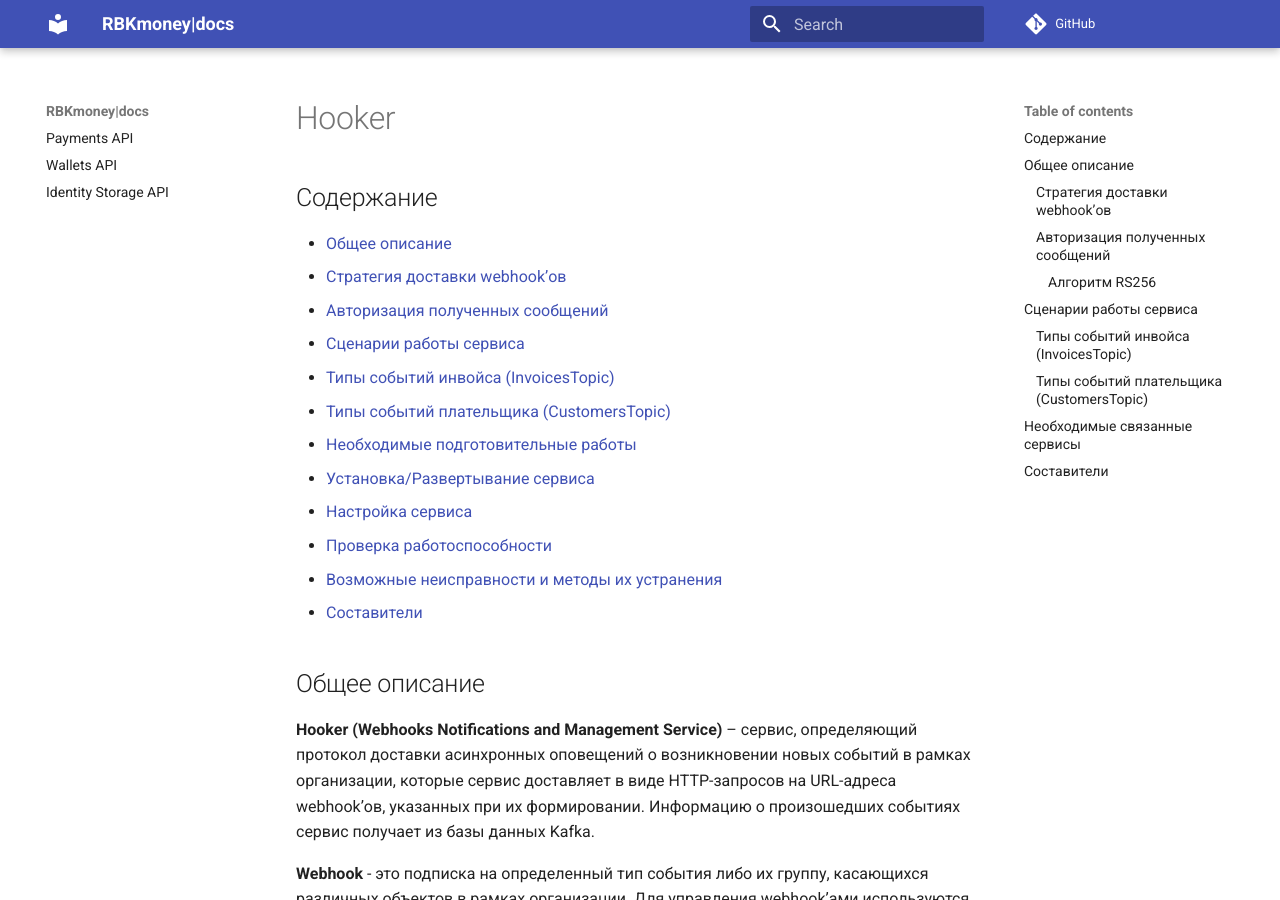
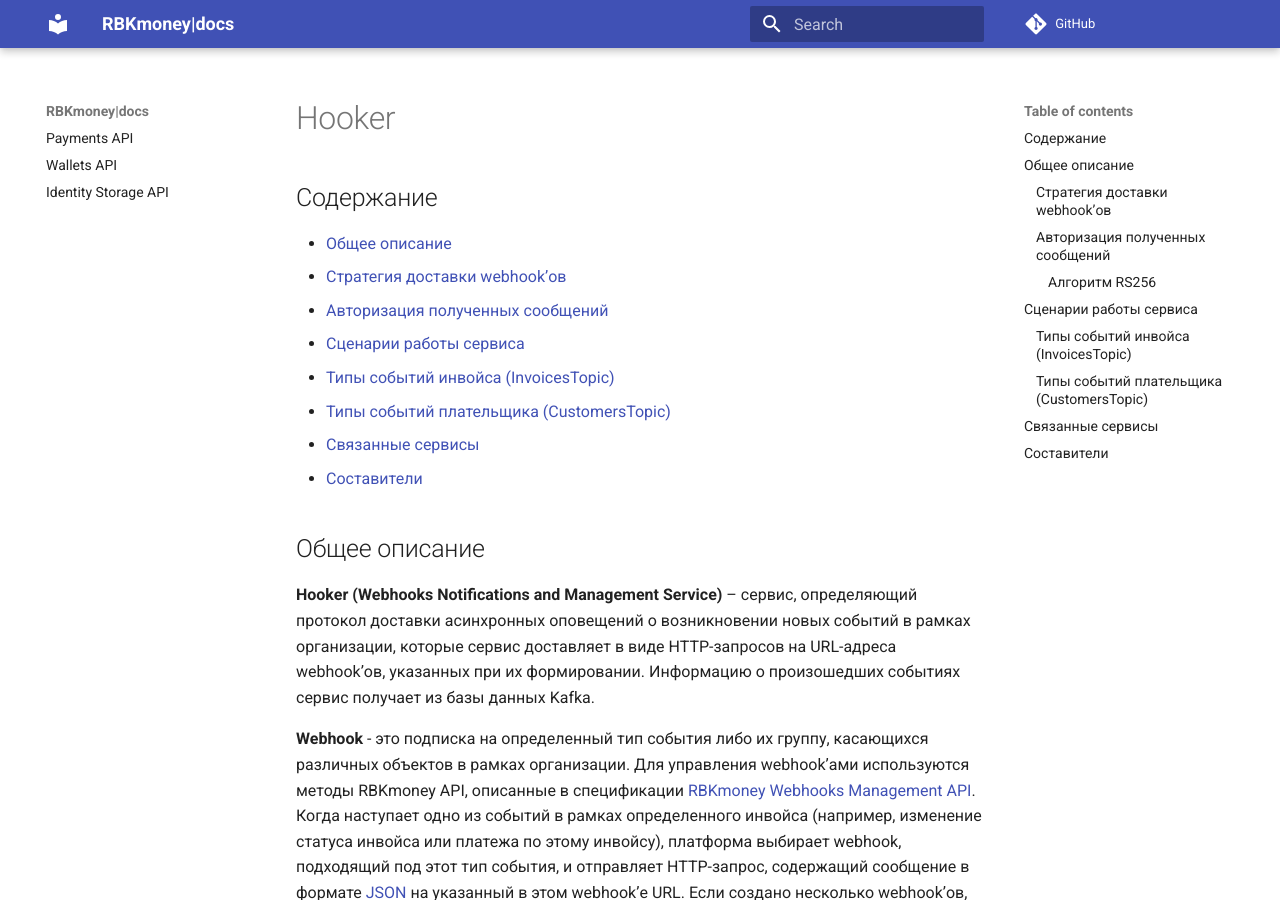
Before and after one commit to rbkmoney/docs, an MkDocs documentation site: the page built from content/docs/readme/Hooker/Hooker_Readme.md, in a window 1280 px wide and 900 px high. Built offline with MkDocs 1.6.1 and Material for MkDocs 9.7.7, drawn with Linux system fonts in a browser that asks for light colours; nearby versions of some CDN libraries; comment, search, counter and statistics services are not loaded; some of the changed text lies outside the part shown.

Commit message:
Corrections for Hooker

```diff
--- a/content/docs/readme/Hooker/Hooker_Readme.md
+++ b/content/docs/readme/Hooker/Hooker_Readme.md
@@ -9,11 +9,7 @@
 - [Сценарии работы сервиса](#Сценарии-работы-сервиса)
   - [Типы событий инвойса (InvoicesTopic)](#Типы-событий-инвойса-(InvoicesTopic))
   - [Типы событий плательщика (CustomersTopic)](#Типы-событий-плательщика-(CustomersTopic))
-- [Необходимые подготовительные работы](#Необходимые-подготовительные-работы)
-- [Установка/Развертывание сервиса](#Установка/Развертывание-сервиса)
-- [Настройка сервиса](#Настройка-сервиса)
-- [Проверка работоспособности](#Проверка-работоспособности)
-- [Возможные неисправности и методы их устранения](#Возможные-неисправности-и-методы-их-устранения)
+- [Связанные сервисы](#Cвязанные-сервисы)
 - [Составители](#Составители)
 
 
@@ -60,7 +56,7 @@
 ### Типы событий плательщика (CustomersTopic)
 Подробное описание webhook'ов для типов событий плательщика описано на примере [кейса создания рекуррента](https://github.com/volkov-sergei/coredocs/tree/master/docs/Readme/Hooker/Кейс создания рекуррента.md).
 
-## Необходимые связанные сервисы
+## Cвязанные сервисы
 Для корректной работы сервиса, ему необходимо поддерживать связь с базой данных Kafka и сервисом Hellgate.
 
 ## Составители
```
